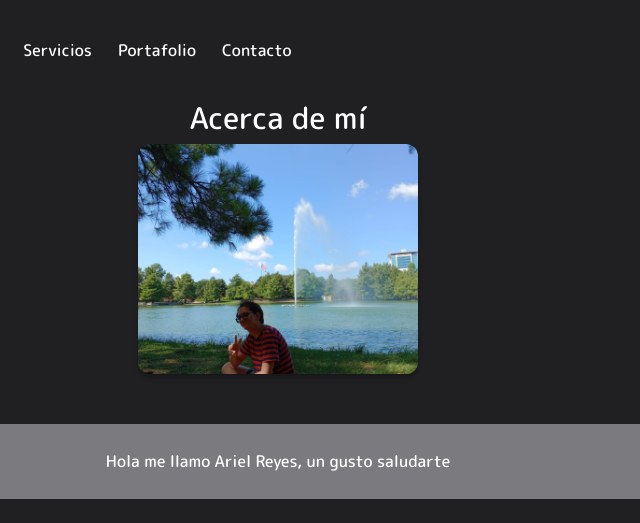
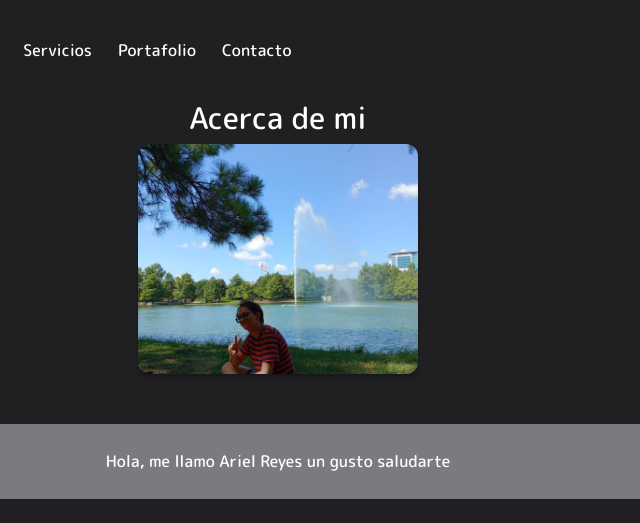
Before and after one commit to Ariel-Reyes/portafolio_ArielReyes, a plain HTML site: page index.html in a window 1280 px wide. Shown: the top 523 px of the page, 362-1002 px from the left. Drawn offline with nearby package versions, Linux system fonts and the light colour scheme.

Commit message:
Add files via upload

```diff
--- a/index.html
+++ b/index.html
@@ -3,6 +3,11 @@
 <head>
     <meta charset="UTF-8">
     <meta name="viewport" content="width=device-width, initial-scale=1.0">
+	 <meta name="description" content="portafolio estudiante Ariel Reyes">
+	<meta name="Keywords" content="Portafolio, Estudiante, Ariel Reyes, Reyes, Ariel, animacion portafolio">
+	<meta name="author" content="Ariel Reyes">
+
+
     <title>Portafolio Ariel Reyes</title>
 <link href="css/bootstrap.min.css" rel="stylesheet">
 <link href="css/bootstrap-custom.css" rel="stylesheet">
@@ -59,10 +64,10 @@
     <section id="aboutme">
 
         <div class="container">
-        <h1>Acerca de mí</h1>
+        <h1>Acerca de mi</h1>
         <img src="img/Ariel.jpg" alt="foto-ariel" class="img-normalizada sombra">
         <div id="saludo" class="cuadro-gris">
-            <p>Hola me llamo Ariel Reyes, un gusto saludarte</p>
+            <p>Hola, me llamo Ariel Reyes un gusto saludarte</p>
         </div>
         <p>Actualmente, estoy cursando mi tercer año en la carrera de animación digital y diseño interactivo, me han gustado bastante las áreas de diseño de interfaces, desarrollo web, la creación de animatics y escritura de guion. También he estado obteniendo un nuevo gusto, el cual es por el modelado en 3D. Espero en algún futuro poder fundar una empresa dedicada al desarrollo de cada una de estas actividades que he mencionado con anterioridad.
         </p>
```
